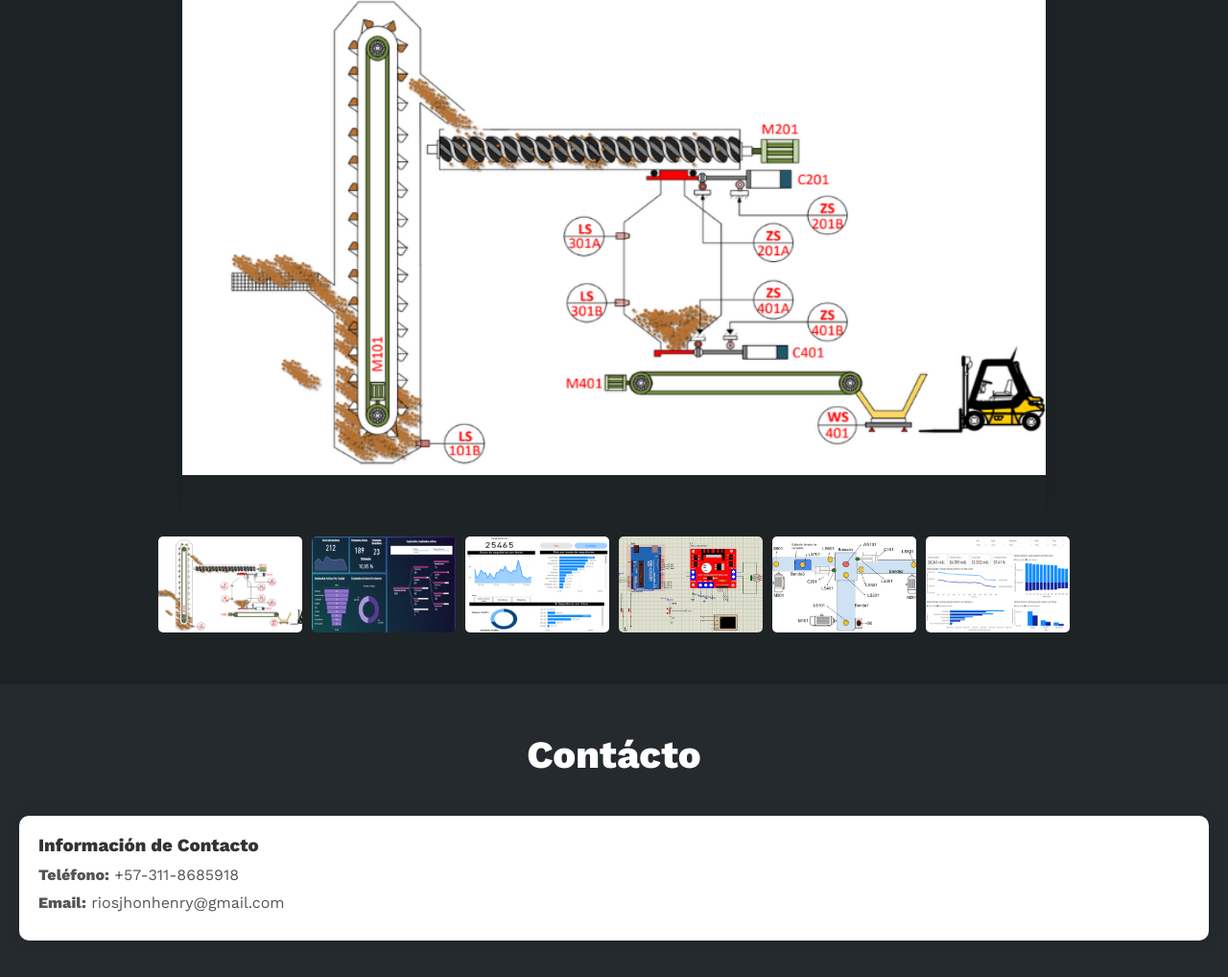
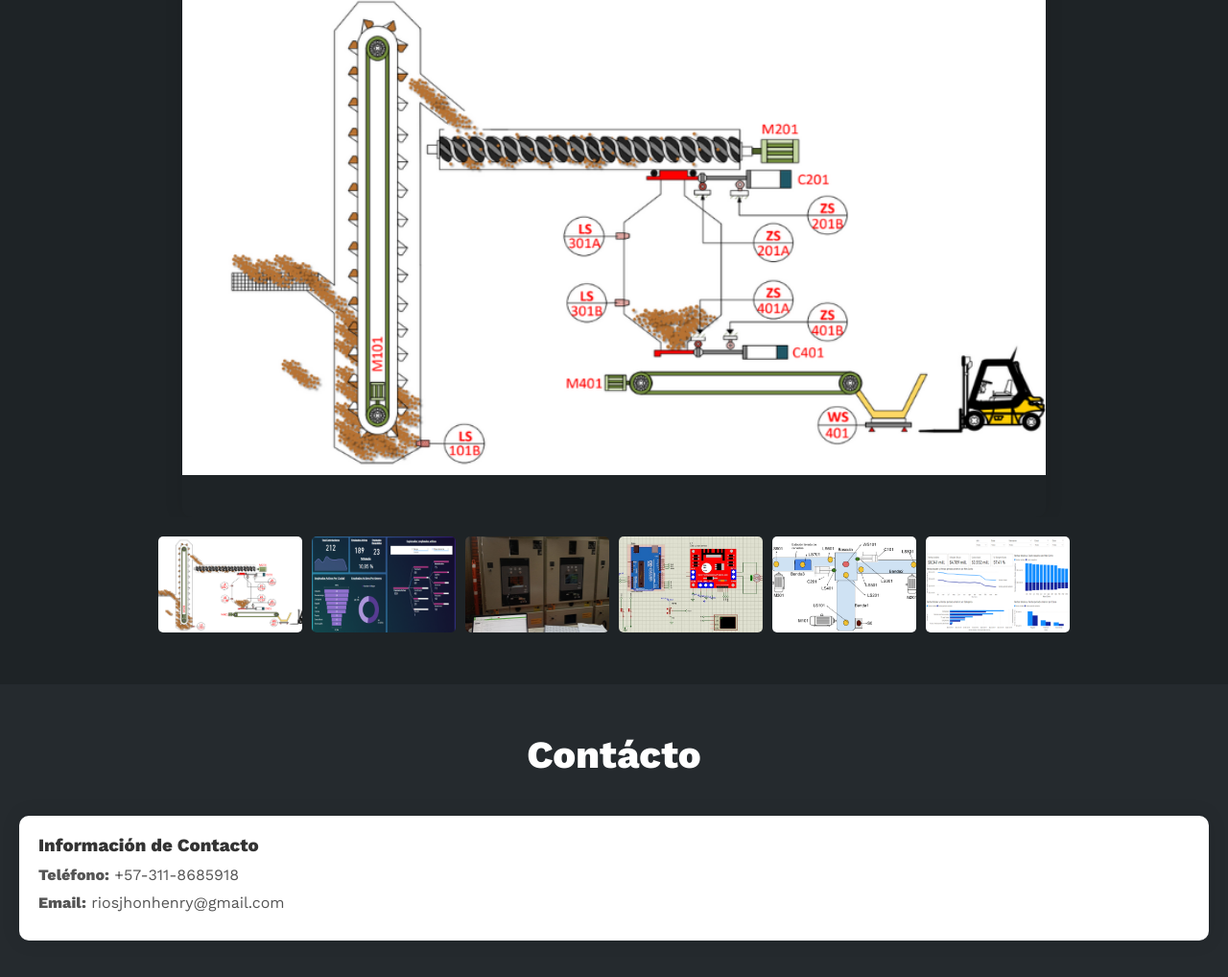
Before and after one commit to JhonRios7/portafolio_JR, a plain HTML site: page index.html in a window 1280 px wide. Shown: the part 6163-7181 px from the top of the page at 96% size. Drawn offline with nearby package versions, Linux system fonts and the light colour scheme.

Commit message:
Cambios finales 12/09/2025 ACTUALIZACIÓN

```diff
--- a/index.html
+++ b/index.html
@@ -418,7 +418,7 @@
             </div>
             <div class="carousel__slide">
               <figure>
-                <img src="./imagenes/Dash3INST.PNG" alt="Imagen de la empresa" />
+                <img src="imagenes\RELE.jpeg" alt="Imagen de la empresa" />
               </figure>
             </div>
             <div class="carousel__slide">
@@ -447,7 +447,7 @@
               <img src="imagenes\dashRH.PNG" alt="Imagen de la empresa" />
             </label>
             <label for="slide-3">
-              <img src="./imagenes/Dash3INST.PNG" alt="Imagen de la empresa" />
+              <img src="imagenes\RELE.jpeg" alt="Imagen de la empresa" />
             </label>
             <label for="slide-4">
               <img src="./imagenes/banda1.png" alt="Imagen de la empresa" />
```
Also changed, not shown: imagenes/RELE.jpeg (added).
